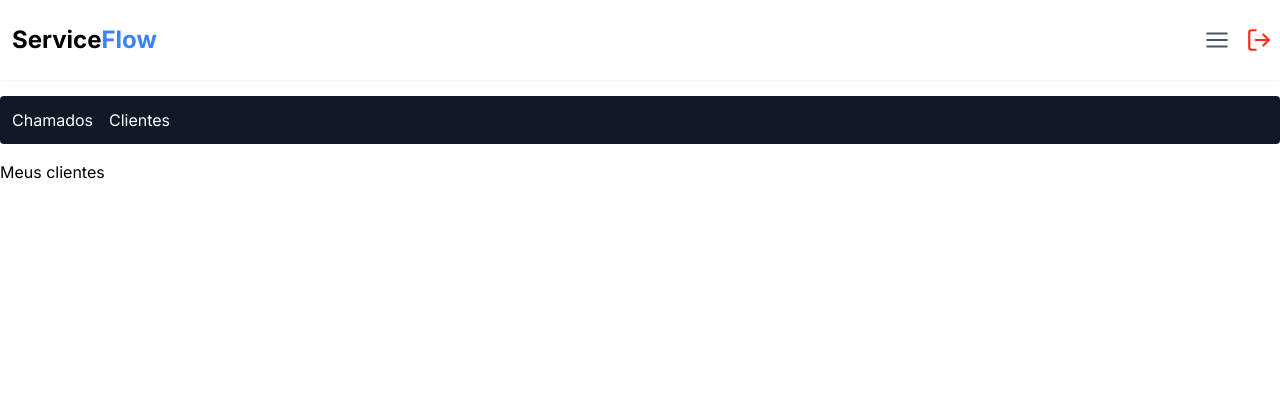
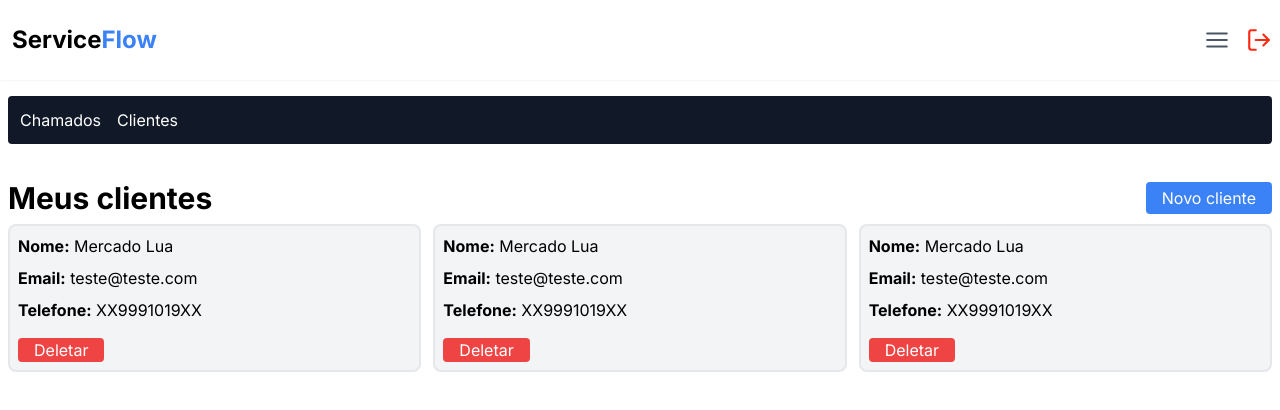
Before and after one commit to luismachadodev/serviceflow, a Next.js app: page /dashboard/customer in a window 1280 px wide. Shown: the top 410 px of the page. Built offline with nearby package versions, Linux system fonts and the light colour scheme; no server answers; sample sign-in values are in the browser's storage.

Commit message:
new customer form

```diff
--- /dev/null
+++ b/src/app/dashboard/customer/components/card/index.tsx
@@ -0,0 +1,15 @@
+
+export function CardCustomer() {
+  return (
+    <article className="flex flex-col bg-gray-100 border-2 p-2 rounded-lg gap-2 hover:scale-105 duration-300">
+      <h2>
+        <a className="font-bold">Nome:</a> Mercado Lua
+      </h2>
+      <p><a className="font-bold">Email:</a> teste@teste.com</p>
+      <p><a className="font-bold">Telefone:</a> XX9991019XX</p>
+      <button className="bg-red-500 px-4 rounded text-white mt-2 self-start">
+        Deletar
+      </button>
+    </article>
+  )
+}
--- /dev/null
+++ b/src/app/dashboard/customer/components/form/index.tsx
@@ -0,0 +1,77 @@
+"use client";
+
+import { useForm } from "react-hook-form";
+import { z } from "zod";
+import { zodResolver } from "@hookform/resolvers/zod";
+import { Input } from "@/components/input";
+
+const schema = z.object({
+  name: z.string().min(1, "O campo nome é obrigatório"),
+  email: z.string().email("Digite um email valido.").min(1, "O email é obrigatório"),
+  phone: z.string().refine((value) => {
+    return /^(?:\(\d{2}\)\s?)?\d{9}$/.test(value) || /^\d{2}\s\d{9}$/.test(value) || /^\d{11}$/.test(value)
+  }, {
+    message: "O número de telefone deve estar (DD) 999999999",
+  }),
+  adress: z.string(),
+})
+
+type FormData = z.infer<typeof schema>
+
+export function NewCustomerForm() {
+  const { register, handleSubmit, formState: { errors } } = useForm<FormData>({
+    resolver: zodResolver(schema)
+  })
+
+  function handleRegisterCustomer (data: FormData) {
+
+  }
+
+  return (
+    <form className="flex flex-col mt-6" onSubmit={handleSubmit(handleRegisterCustomer)}>
+      <label className="mb-1 text-lg font-medium">Nome completo</label>
+      <Input
+        type="text"
+        name="name"
+        placeholder="Digite o nome completo"
+        error={errors.name?.message}
+        register={register}
+      />
+      <section className="flex gap-2 my-2 flex-col sm:flex-row">
+        <div className="flex-1">
+          <label className="mb-1 text-lg font-medium">Telefone</label>
+          <Input
+            type="number"
+            name="phone"
+            placeholder="Exemplo (DD) 999101900"
+            error={errors.phone?.message}
+            register={register}
+          />
+        </div>
+        <div className="flex-1">
+          <label className="mb-1 text-lg font-medium">Email</label>
+          <Input
+            type="email"
+            name="email"
+            placeholder="Digite o email..."
+            error={errors.email?.message}
+            register={register}
+          />
+        </div>
+      </section>
+
+      <label className="mb-1 text-lg font-medium">Endereço completo</label>
+      <Input
+        type="text"
+        name="adress"
+        placeholder="Digite o endereço do cliente"
+        error={errors.adress?.message}
+        register={register}
+      />
+
+      <button type="submit" className="bg-blue-500 my-4 px-2 h-11 rounded text-white font-bold">
+        Cadastrar
+      </button>
+    </form>
+  )
+}
--- /dev/null
+++ b/src/app/dashboard/customer/new/page.tsx
@@ -0,0 +1,32 @@
+
+import { Container } from "@/components/container";
+import Link from "next/link";
+import { getServerSession } from "next-auth";
+import { authOptions } from "@/lib/auth";
+import { redirect } from "next/navigation";
+import { NewCustomerForm } from "../components/form";
+
+
+export default async function NewCustomer () {
+  const session = await getServerSession(authOptions)
+
+  if (!session || !session.user) {
+    redirect("/")
+  }
+
+  return (
+    <Container>
+      <main className="flex flex-col mt-9 mb-2">
+        <div className="flex items-center gap-3">
+          <Link href="/dashboard/customer" className="bg-gray-900 px-4 py-1 text-white rounded">
+            Voltar
+          </Link>
+          <h1 className="text-3xl font-bold">Novo cliente</h1>
+        </div>
+
+        <NewCustomerForm />
+
+      </main>
+    </Container>
+  )
+}
--- a/src/app/dashboard/customer/page.tsx
+++ b/src/app/dashboard/customer/page.tsx
@@ -1,23 +1,35 @@
 
 import { Container } from "@/components/container";
+import { CardCustomer } from "./components/card";
 import { authOptions } from "@/lib/auth";
 import { getServerSession } from "next-auth";
 import { redirect } from "next/navigation";
 
-export default async function Customer () {
+import Link from "next/link";
+
+export default async function Customer() {
 
   const session = await getServerSession(authOptions)
 
-  if(!session || !session.user) {
+  if (!session || !session.user) {
     redirect("/")
   }
 
   return (
     <Container>
-      <main>
-        <div>
-          <h1>Meus clientes</h1>
+      <main className="mt-9 mb-2">
+        <div className="flex items-center justify-between">
+          <h1 className="text-3xl font-bold">Meus clientes</h1>
+          <Link href="/dashboard/customer/new" className="bg-blue-500 text-white px-4 py-1 rounded">
+            Novo cliente
+          </Link>
         </div>
+
+        <section className="grid grid-cols-1 sm:grid-cols-2 lg:grid-cols-3 gap-3 mt-2">
+          <CardCustomer />
+          <CardCustomer />
+          <CardCustomer />
+        </section>
       </main>
     </Container>
   )
--- a/src/components/container/index.tsx
+++ b/src/components/container/index.tsx
@@ -2,7 +2,7 @@
 
 export function Container({ children } : { children: ReactNode }) {
   return (
-    <div className="w-full max-w-7xl mx-auto">
+    <div className="w-full max-w-7xl mx-auto px-2">
       {children}
     </div>
   )
--- /dev/null
+++ b/src/components/input/index.tsx
@@ -0,0 +1,27 @@
+"use client";
+
+import { RegisterOptions, UseFormRegister } from "react-hook-form";
+
+interface InputProps {
+  type: string;
+  placeholder: string;
+  name: string;
+  register: UseFormRegister<any>;
+  error?: string;
+  rules?: RegisterOptions;
+}
+
+export function Input({ name, placeholder, type, register, rules, error }: InputProps) {
+  return (
+    <>
+      <input
+        {...register(name, rules)}
+        type={type}
+        placeholder={placeholder}
+        className="w-full border-2 rounded-md h-11 px-2"
+        id={name}
+      />
+      {error && <p className="text-red-500 my-1">{error}</p>}
+    </>
+  )
+}
```
